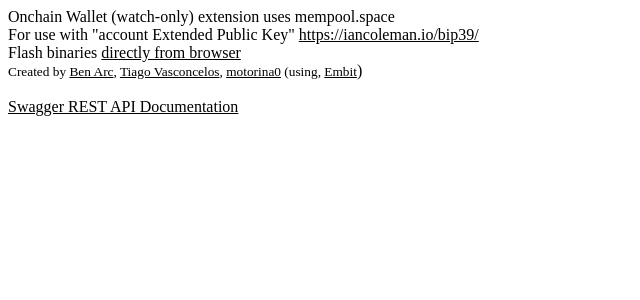
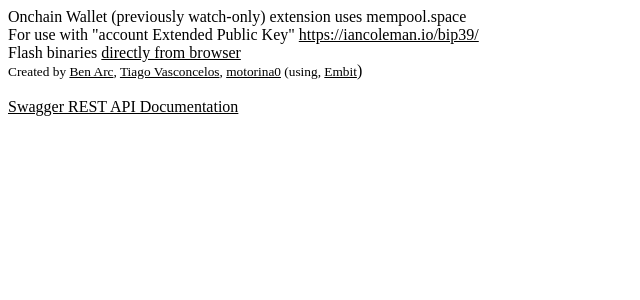
Before and after one commit to lnbits/watchonly, a Python web app: template templates/watchonly/_api_docs.html in a window 1280 px wide. Shown: the top 300 px of the page, without its empty margins (0-640 px from the left). Run offline with Jinja, Linux system fonts and the light colour scheme; the template is opened without the code that fills it, so the values that code supplies are empty.

Commit message:
no raw needed?

```diff
--- a/templates/watchonly/_api_docs.html
+++ b/templates/watchonly/_api_docs.html
@@ -1,7 +1,7 @@
 <q-card>
   <q-card-section>
     <p>
-      Onchain Wallet (watch-only) extension uses mempool.space<br />
+      Onchain Wallet (previously watch-only) extension uses mempool.space<br />
       For use with "account Extended Public Key"
       <a
         class="text-secondary"
--- a/templates/watchonly/index.html
+++ b/templates/watchonly/index.html
@@ -40,7 +40,6 @@
     >
     </wallet-list>
 
-    {% raw %}
     <q-card>
       <div class="row q-pt-sm q-pb-sm items-center no-wrap q-mb-md">
         <div class="col-md-3 col-sm-5 q-pl-md">
@@ -175,8 +174,6 @@
       <!-- todo: no more utxos.data -->
     </div>
   </div>
-
-  {% endraw %}
 
   <div class="col-12 col-md-5 q-gutter-y-md">
     <q-card>
```
